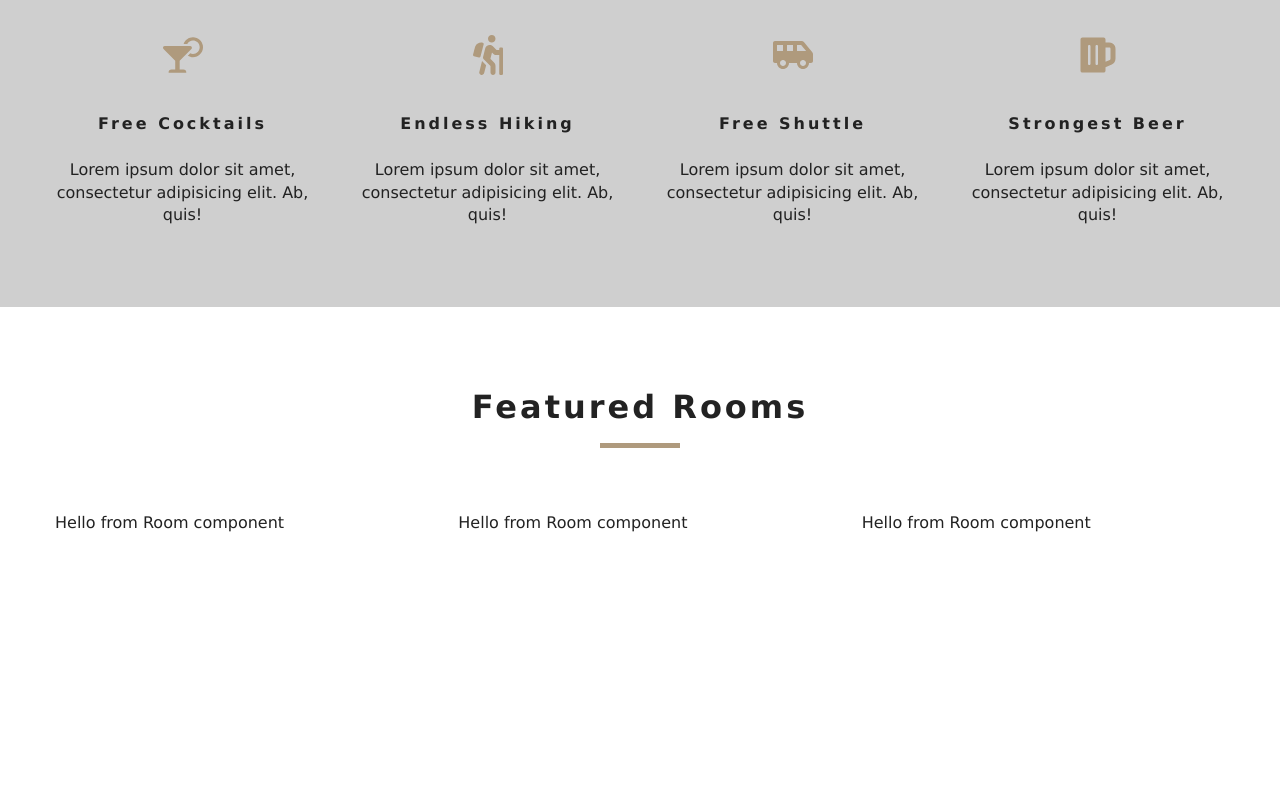
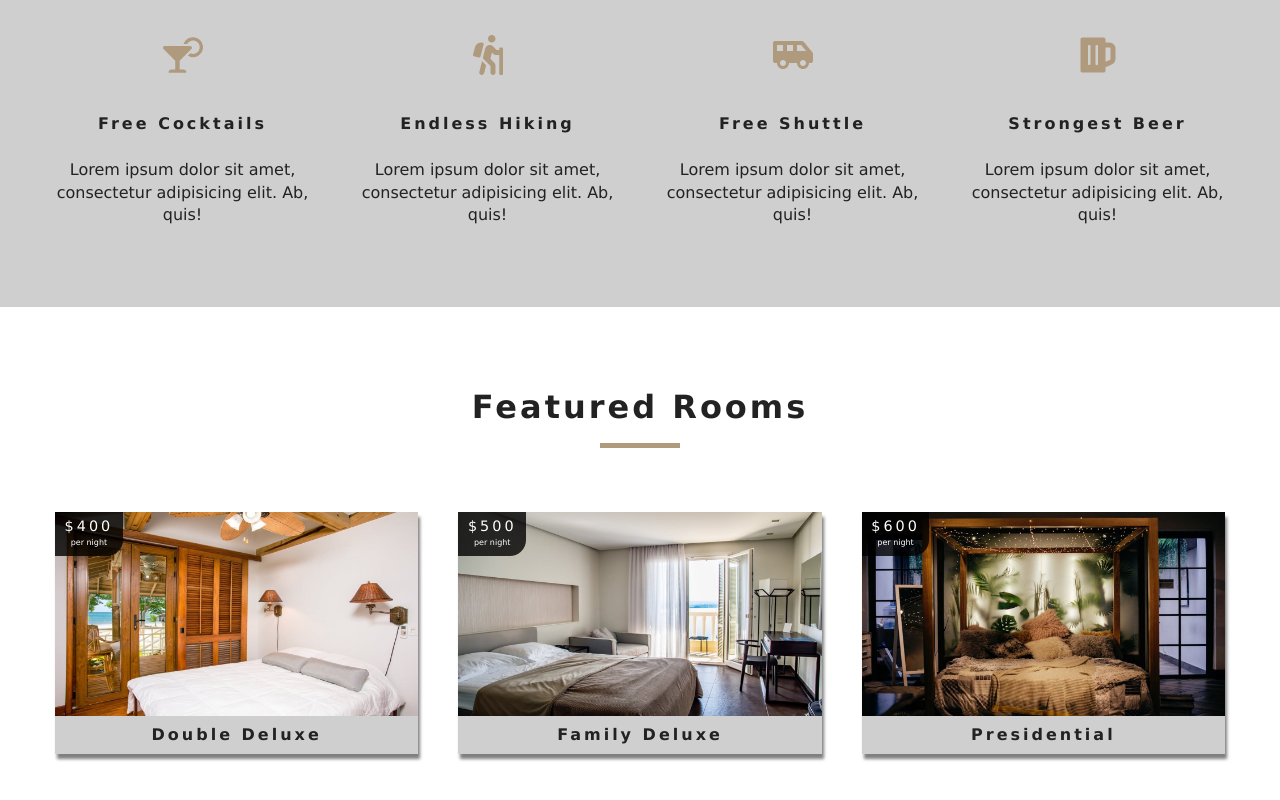
Before and after one commit to KateChantha/resort-content, a React (Create React App) app: page / in a window 1280 px wide. Shown: the part 972-1772 px from the top of the page. Before the commit the page ends 1586 px from the top, so only its background shows below. Built offline with nearby package versions, Linux system fonts and the light colour scheme.

Commit message:
finished set up Room with default image

```diff
--- a/src/components/Room.js
+++ b/src/components/Room.js
@@ -1,11 +1,35 @@
-import React from 'react'
+import React from 'react';
+import { Link } from 'react-router-dom';
+import PropTypes from 'prop-types';
+import defaultImg from '../images/room-1.jpeg';
 
-const Room = () => {
+const Room = ({ room }) => {
+  const {name, slug, images, price} = room;
+
   return (
-    <div>
-      Hello from Room component
-    </div>
+    <article className="room">
+      <div className="img-container">
+        <img src={images[0] || defaultImg} alt="single room" />
+        <div className="price-top">
+          <h6>${price}</h6>
+          <p>per night</p>
+        </div>
+        <Link to={`/rooms/${slug}`} className="btn-primary room-link">
+          features
+        </Link>
+      </div>
+      <p className="room-info">{name}</p>
+    </article>
   )
 }
 
+Room.prototype = {
+  room: PropTypes.shape({
+    name: PropTypes.string.isRequired,
+    slug: PropTypes.string.isRequired,
+    images: PropTypes.arrayOf(PropTypes.string).isRequired,
+    price: PropTypes.number.isRequired,
+  })
+}
+
 export default Room
```
Also changed, not shown: 1 other file (tests, documents, lock files or other folders).
